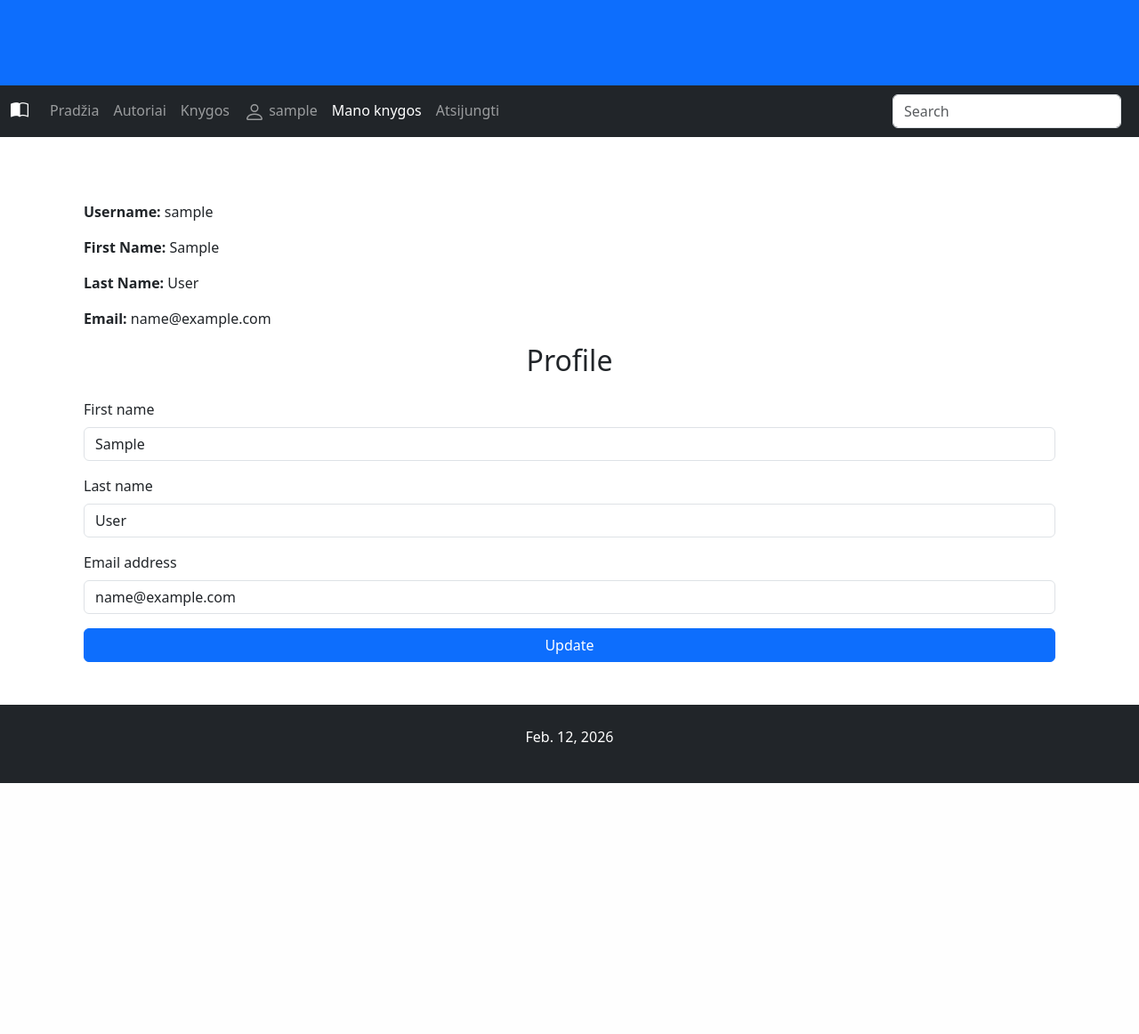
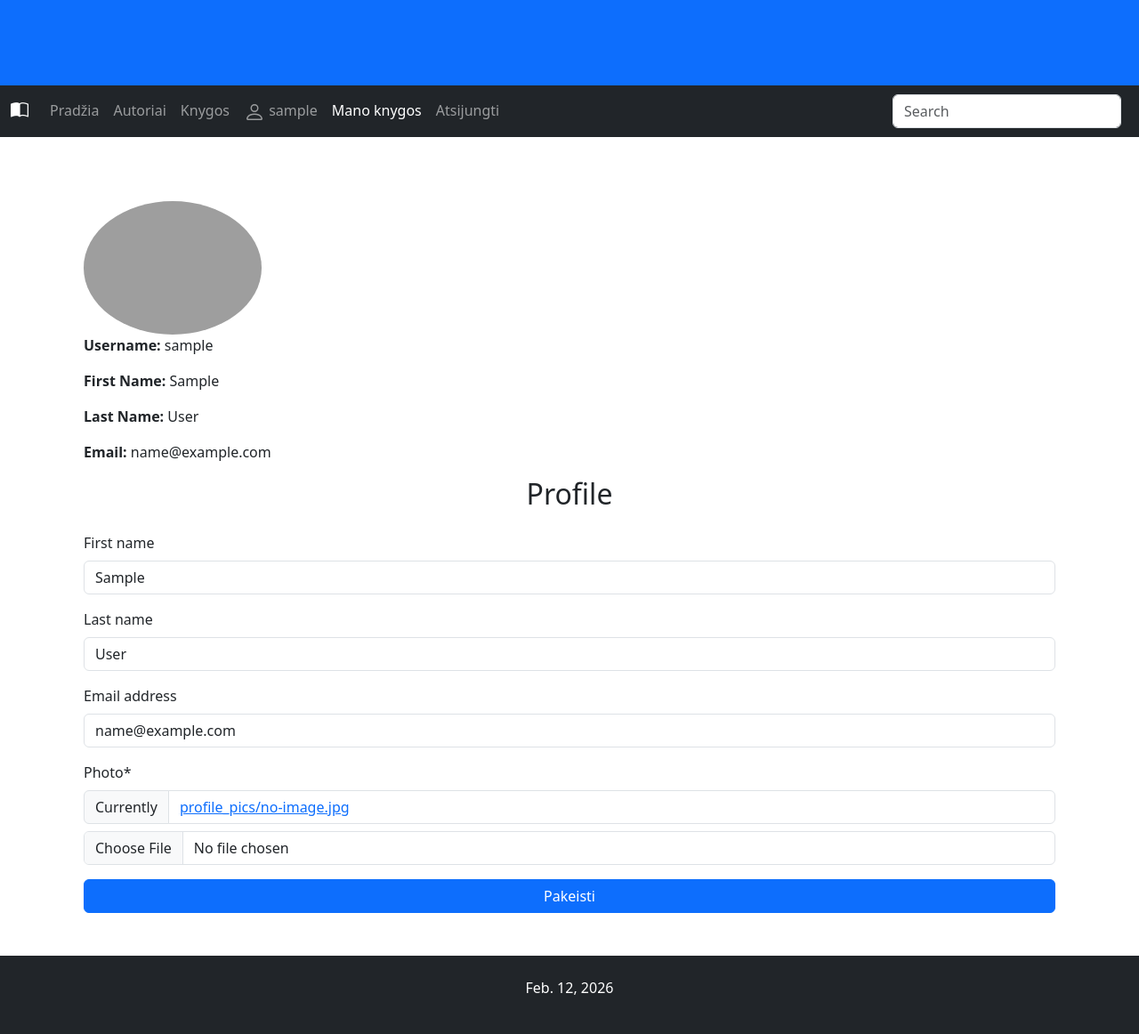
Before and after one commit to Laimonas-Mituzas/Library, a Django app: page /profile/ in a window 1280 px wide. Shown: the whole page at 89% size. Before the commit the page ends 880 px from the top, so only its background shows below. Run offline with Django 5.2, Linux system fonts and the light colour scheme; the visitor is signed in with stand-in values (Sample User, id 1); some libraries are stand-ins or nearby versions; grey boxes are pictures that could not be loaded.

Commit message:
10 d. +naujo CustomUser forma, +profile pic, siame zingsnyje perkurta DB del CustomUser

```diff
--- a/library/forms.py
+++ b/library/forms.py
@@ -1,14 +1,19 @@
-from .models import BookReview
+from .models import BookReview, CustomUser
 from django import forms
 from django.contrib.auth.models import User
+from django.contrib.auth.forms import UserCreationForm
 
 class BookReviewForm(forms.ModelForm):
     class Meta:
         model = BookReview
         fields = ['content']
 
+class CustomUserCreateForm(UserCreationForm):
+    class Meta:
+        model = CustomUser
+        fields = ['username', 'email', 'password1', 'password2']
 
 class UserChangeForm(forms.ModelForm):
     class Meta:
-        model = User
-        fields = ['first_name', 'last_name', 'email']
+        model = CustomUser
+        fields = ['first_name', 'last_name', 'email', 'photo']
--- a/library/models.py
+++ b/library/models.py
@@ -1,8 +1,9 @@
 from django.db import models
 import uuid
-from django.contrib.auth.models import User
 from django.utils import timezone
 from tinymce.models import HTMLField
+from django.contrib.auth.models import AbstractUser
+from PIL import Image
 
 
 class Genre(models.Model):
@@ -14,6 +15,23 @@ class Genre(models.Model):
 
     def __str__(self):
         return self.name
+
+
+class CustomUser(AbstractUser):
+    photo = models.ImageField(default="profile_pics/no-image.jpg", upload_to="profile_pics")
+
+    def save(self, *args, **kwargs):
+        super().save(*args, **kwargs)
+        if self.photo:
+            img = Image.open(self.photo.path)
+            min_side = min(img.width, img.height)
+            left = (img.width - min_side) // 2
+            top = (img.height - min_side) // 2
+            right = left + min_side
+            bottom = top + min_side
+            img = img.crop((left, top, right, bottom))
+            img = img.resize((300, 300), Image.LANCZOS)
+            img.save(self.photo.path)
 
 
 class Author(models.Model):
@@ -64,7 +82,7 @@ class BookInstance(models.Model):
                              blank=True,
                              related_name="instances")
     due_back = models.DateField(verbose_name="Available On", null=True, blank=True)
-    reader = models.ForeignKey(to=User, verbose_name="Reader", on_delete=models.SET_NULL, null=True, blank=True)
+    reader = models.ForeignKey(to="library.CustomUser", verbose_name="Reader", on_delete=models.SET_NULL, null=True, blank=True)
 
     LOAN_STATUS = (
     ('d', 'Administrated'),
@@ -88,7 +106,7 @@ class BookReview(models.Model):
                              on_delete=models.SET_NULL,
                              null=True, blank=True,
                              related_name="reviews")
-    reviewer = models.ForeignKey(to=User, verbose_name="Reviewer", on_delete=models.SET_NULL, null=True, blank=True)
+    reviewer = models.ForeignKey(to="library.CustomUser", verbose_name="Reviewer", on_delete=models.SET_NULL, null=True, blank=True)
     date_created = models.DateTimeField(verbose_name="Date Created", auto_now_add=True)
     content = models.TextField(verbose_name="Content", max_length=2000)
 
--- a/library/templates/profile.html
+++ b/library/templates/profile.html
@@ -11,16 +11,19 @@
 <div class="container mt-5">
     <div class="row justify-content-center">
         <div class="col-md">
+            {% if user.photo %}
+                <img src="{{ user.photo.url }}" class="rounded-circle" style="max-height: 200px; max-width: 200px;">
+            {% endif %}
             <p><strong>Username: </strong>{{ user.username }}</p>
             <p><strong>First Name: </strong>{{ user.first_name }}</p>
             <p><strong>Last Name: </strong>{{ user.last_name }}</p>
             <p><strong>Email: </strong>{{ user.email }}</p>
             <h2 class="mb-4 text-center">Profile</h2>
-            <form method="post">
+            <form method="post" enctype="multipart/form-data">
                 {% csrf_token %}
                 {% load crispy_forms_tags %}
                 {{ form | crispy }}
-                <button type="submit" class="btn btn-primary w-100">Update</button>
+                <button type="submit" class="btn btn-primary w-100">Pakeisti</button>
             </form>
         </div>
     </div>
--- a/library/views.py
+++ b/library/views.py
@@ -1,4 +1,3 @@
-from django.contrib.auth.forms import UserCreationForm
 from django.contrib.auth.mixins import LoginRequiredMixin
 from django.contrib.auth.forms import UserCreationForm
 from django.shortcuts import render, reverse
@@ -10,7 +9,7 @@ from .models import Book, Author, Genre, BookInstance
 from django.views import generic
 from django.core.paginator import Paginator
 from django.db.models import Q
-from .forms import BookReviewForm, UserChangeForm
+from .forms import BookReviewForm, UserChangeForm, CustomUserCreateForm
 
 def index(request):
 
@@ -118,7 +117,7 @@ class MyBookInstanceListView(LoginRequiredMixin, generic.ListView):
 
 # registracijos forma views neturi model
 class SignUpView(generic.CreateView):
-    form_class = UserCreationForm
+    form_class = CustomUserCreateForm
     template_name = "signup.html"
     success_url = reverse_lazy('login')
 
--- a/mysite/settings.py
+++ b/mysite/settings.py
@@ -158,3 +158,5 @@ TINYMCE_DEFAULT_CONFIG = {
     'menubar': True,
     'statusbar': True,
     }
+
+AUTH_USER_MODEL = 'library.CustomUser'
```
Also changed, not shown: library/admin.py (+9 -1 lines), library/media/profile_pics/default.png (added), library/media/profile_pics/no-image.jpg (added).
